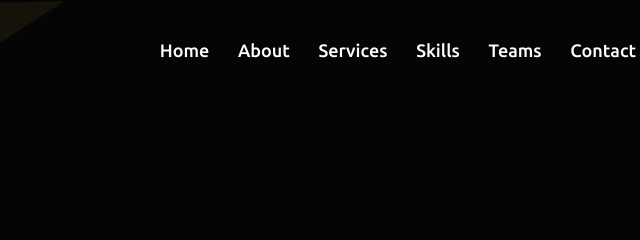
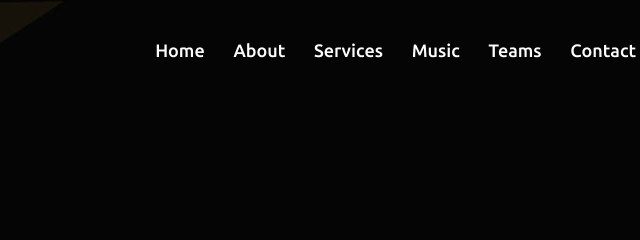
Before and after one commit to Ayoub-EDAHLOULI/TeamBersy, a plain HTML site: page index.html in a window 1280 px wide. Shown: the top 240 px of the page, 564-1204 px from the left. Drawn offline with nearby package versions, Linux system fonts and the light colour scheme.

Commit message:
Update index.html

```diff
--- a/index.html
+++ b/index.html
@@ -24,7 +24,7 @@
                 <li><a href="#home" class="menu-btn">Home</a></li>
                 <li><a href="#about" class="menu-btn">About</a></li>
                 <li><a href="#services" class="menu-btn">Services</a></li>
-                <li><a href="#skills" class="menu-btn">Skills</a></li>
+                <li><a href="#music" class="menu-btn">Music</a></li>
                 <li><a href="#teams" class="menu-btn">Teams</a></li>
                 <li><a href="#contact" class="menu-btn">Contact</a></li>
             </ul>
@@ -107,7 +107,7 @@
     </section>
 
     <!-- Music section start -->
-    <section class="Msc">
+    <section class="Msc" id="music">
         <div class="container">
         <div class="header title">Music Content</div>
         <div class="Music-container">
```
